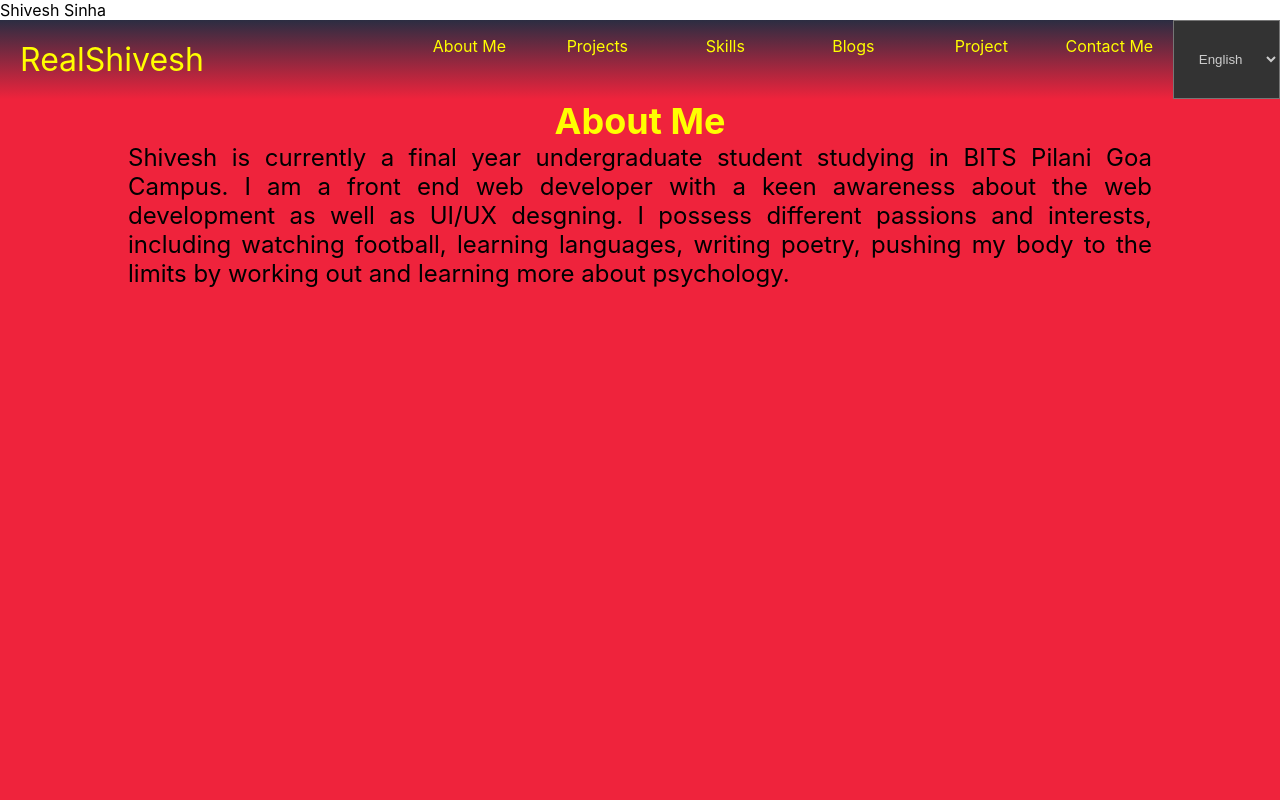
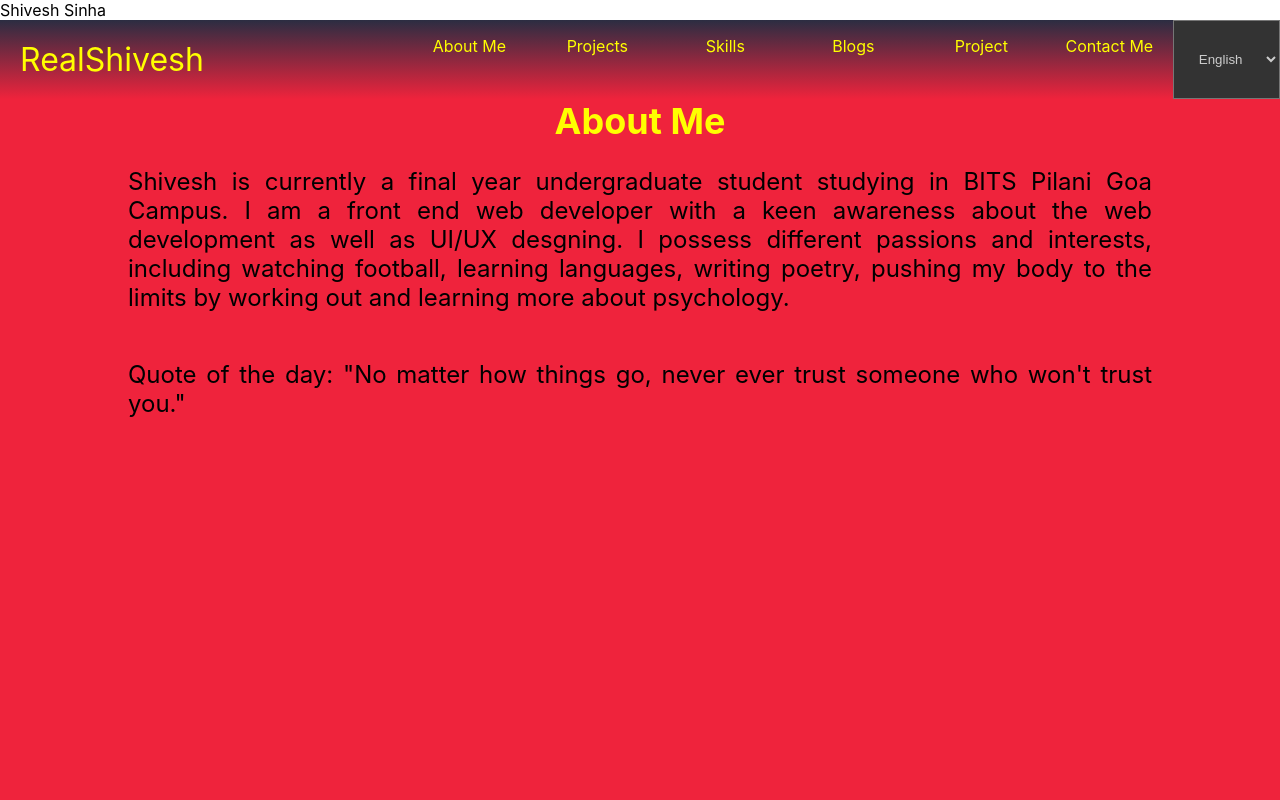
Before and after one commit to RealShivesh/portfolio, a React (Create React App) app: page / in a window 1280 px wide. Shown: the top 800 px of the page. Built offline with nearby package versions, Linux system fonts and the light colour scheme.

Commit message:
changes the margin

```diff
--- a/src/components/About.jsx
+++ b/src/components/About.jsx
@@ -19,6 +19,7 @@ const Paragraph = styled.div`
   text-align: justify;
   align-self: center;
   width: 80vw;
+  margin: 1em 0;
 `
 
 export const About = () => {
@@ -34,6 +35,10 @@ export const About = () => {
           learning languages, writing poetry, pushing my body to the limits by
           working out and learning more about psychology.
         </Paragraph>
+        <Paragraph>
+          Quote of the day: "No matter how things go, never ever trust someone
+          who won't trust you."
+        </Paragraph>
       </Section>
     </>
   )
```
